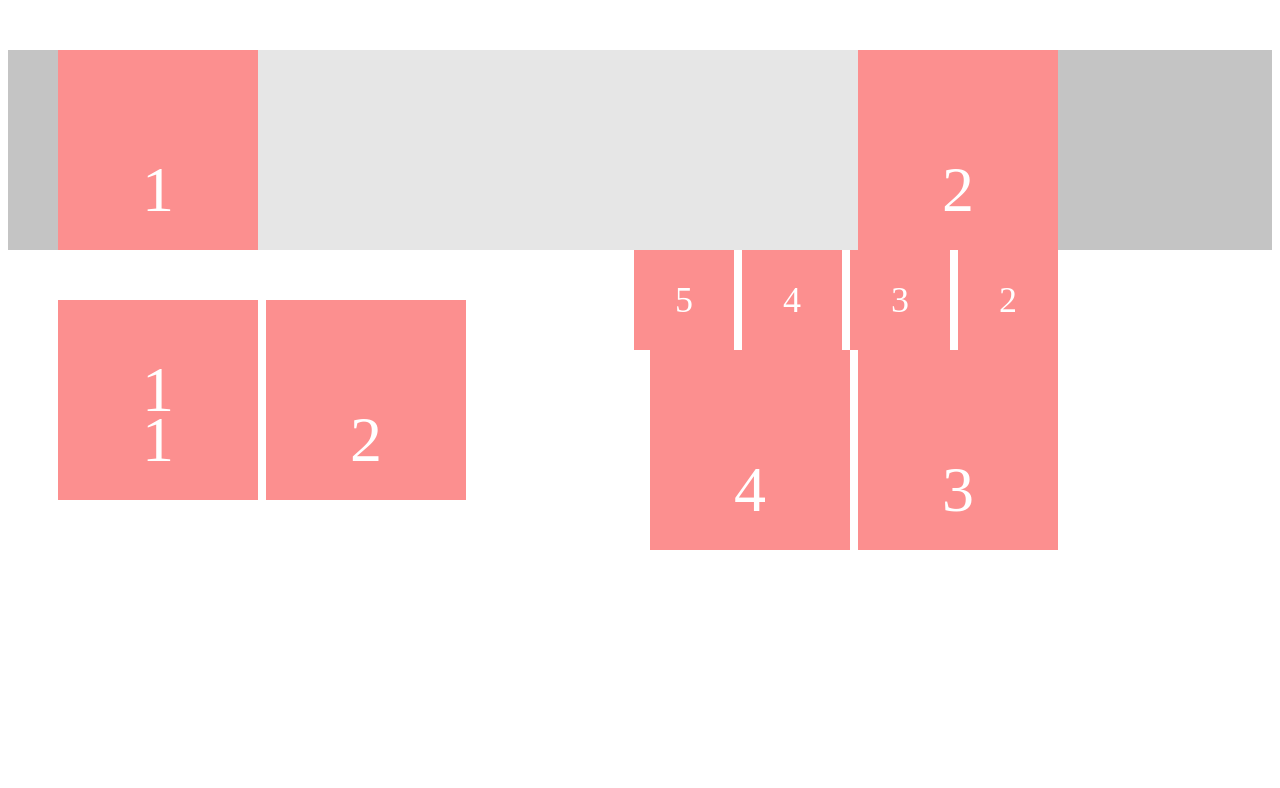
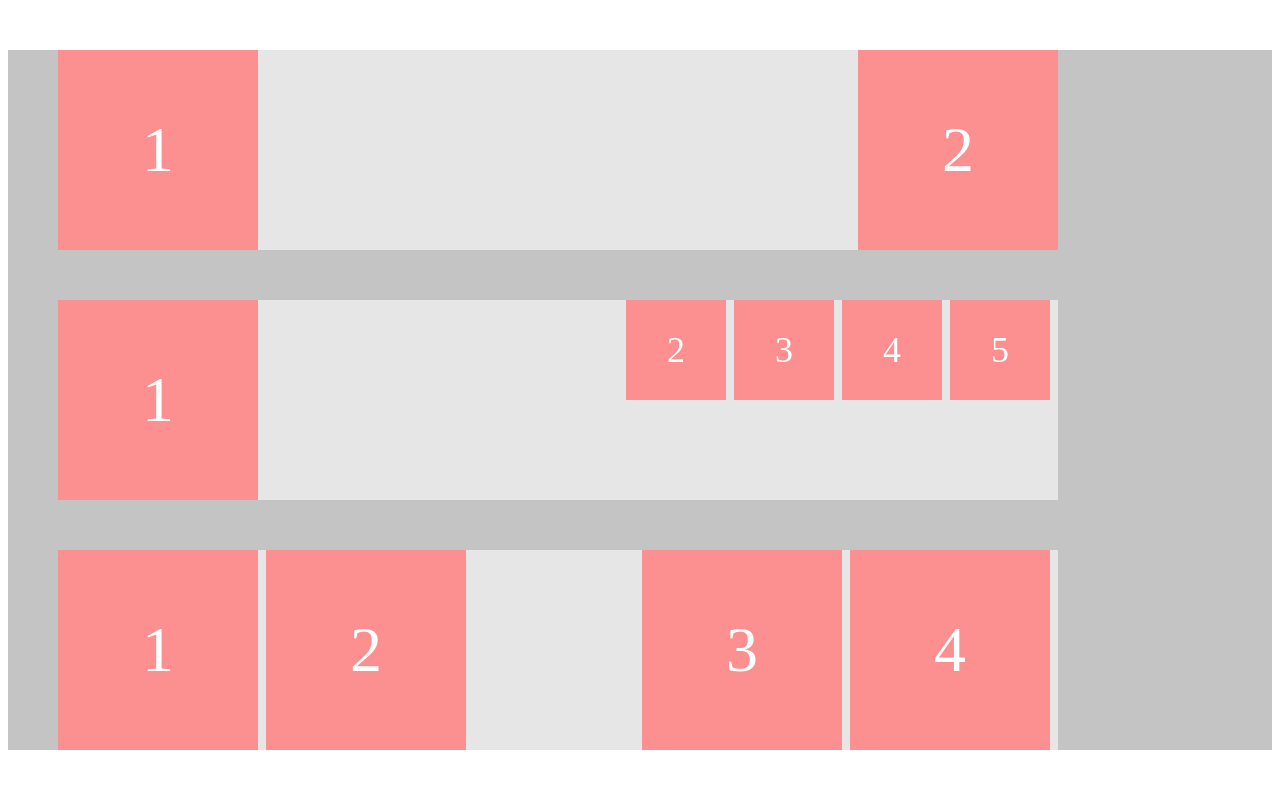
Before and after one commit to maria-vironovskaya/Homwork, a plain HTML site: page indeх.html in a window 1280 px wide. Drawn offline with Linux system fonts and the light colour scheme.

Commit message:
add card

```diff
--- a/css/style.css
+++ b/css/style.css
@@ -20,7 +20,7 @@
   height: 200px;
   text-align: center;
   font-size: 64px;
-  line-height: 280px;
+  line-height: 200px;
   color: white;
 }
 .card.small {
@@ -29,3 +29,9 @@
   font-size: 36px;
   line-height: 100px;
 }
+
+.clearfix::after {
+  content: "";
+  clear: both;
+  display: table;
+}
--- a/indeх.html
+++ b/indeх.html
@@ -13,22 +13,27 @@
         <section>
             <div class="container">
                 <div class="wrapper">
-                    <div class="row">
+                    <div class="row clearfix">
+
                         <div class="card left">1</div>
                         <div class="card right">2</div>
                     </div>
-                    <div class="row">
-                        <div class="card lefts">1</div>
-                        <div class="card small right">2</div>
-                        <div class="card small right">3</div>
-                        <div class="card small right">4</div>
-                        <div class="card small right">5</div>
+                    <div class="row clearfix">
+                        <div class="card left">1</div>
+                        <div class="right">
+                            <div class="card small left">2</div>
+                            <div class="card small left">3</div>
+                            <div class="card small left">4</div>
+                            <div class="card small left">5</div>
+                        </div>
                     </div>
-                    <div class="row">
+                    <div class="row clearfix ">
                         <div class="card left">1</div>
                         <div class="card left">2</div>
-                        <div class="card right">3</div>
-                        <div class="card right">4</div>
+                        <div class="right">
+                            <div class="card left">3</div>
+                            <div class="card left">4</div>
+                        </div>
                     </div>
                 </div>
             </div>
```
